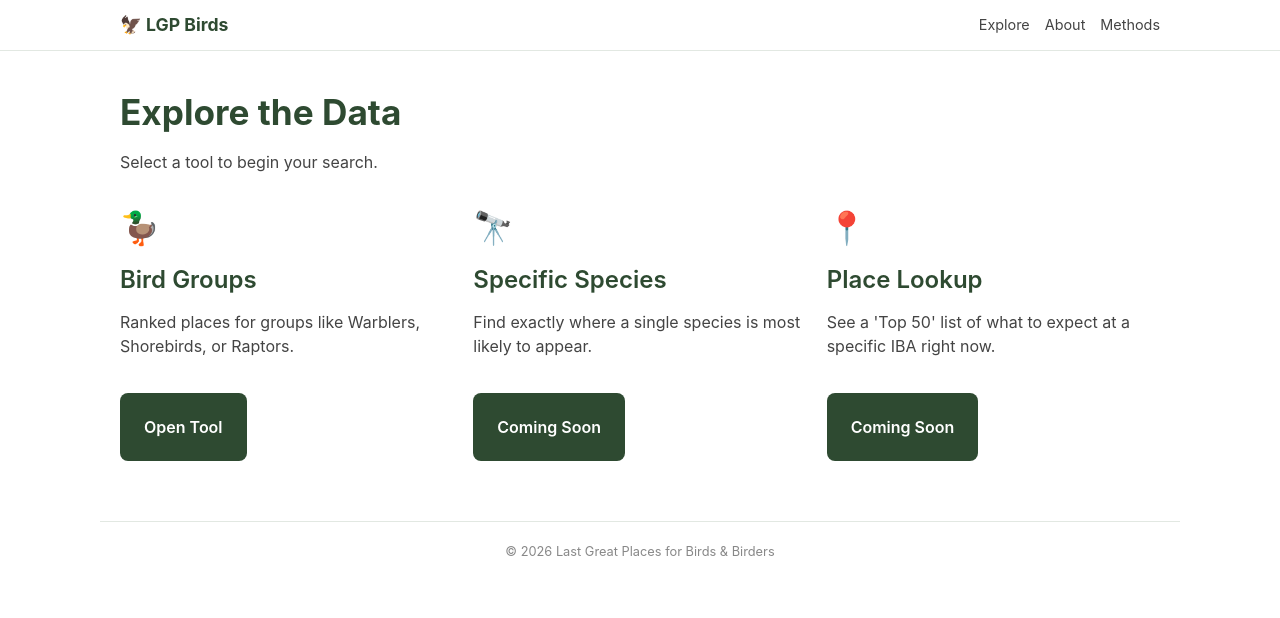
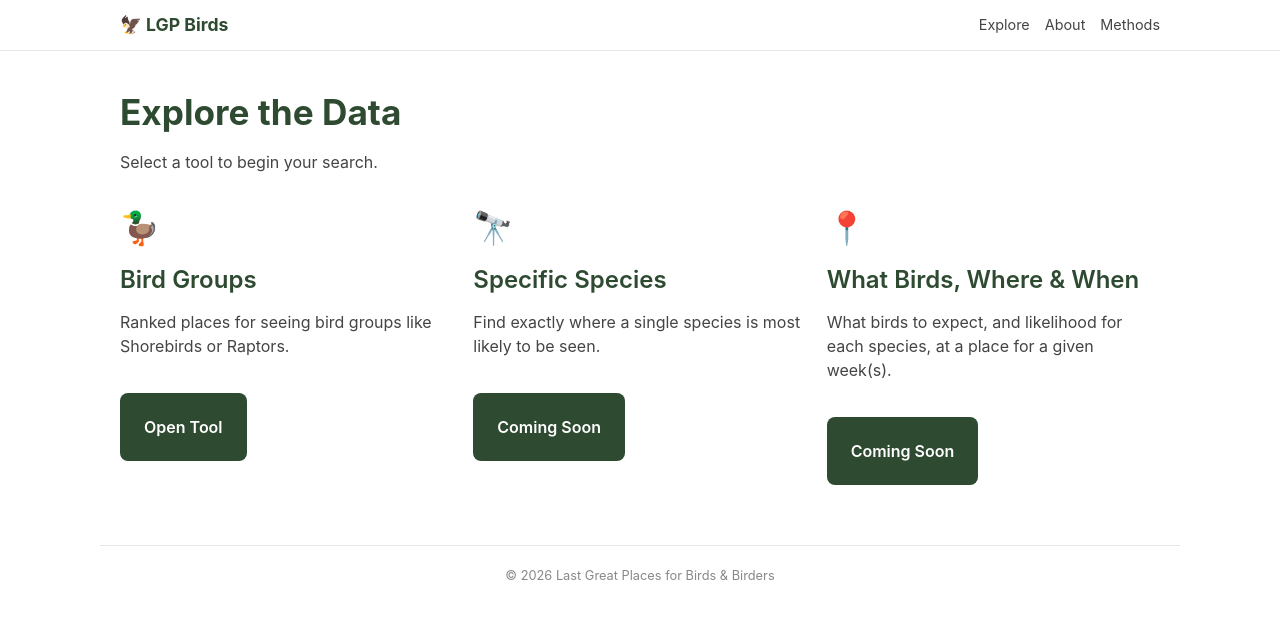
Before and after one commit to lastgreatplaces/LGP-Birds, a Next.js app: page /explore in a window 1280 px wide. Shown: the top 618 px of the page. Built offline with nearby package versions, Linux system fonts and the light colour scheme.

Commit message:
:minor wording for esxplore

```diff
--- a/app/explore/page.tsx
+++ b/app/explore/page.tsx
@@ -4,19 +4,19 @@ export default function ExploreHub() {
   const tools = [
     {
       title: "Bird Groups",
-      desc: "Ranked places for groups like Warblers, Shorebirds, or Raptors.",
+      desc: "Ranked places for seeing bird groups like Shorebirds or Raptors.",
       link: "/explore/groups",
       icon: "🦆"
     },
     {
       title: "Specific Species",
-      desc: "Find exactly where a single species is most likely to appear.",
+      desc: "Find exactly where a single species is most likely to be seen.",
       link: "/explore/species",
       icon: "🔭"
     },
     {
-      title: "Place Lookup",
-      desc: "See a 'Top 50' list of what to expect at a specific IBA right now.",
+      title: "What Birds, Where & When",
+      desc: "What birds to expect, and likelihood for each species, at a place for a given week(s).",
       link: "/explore/spot",
       icon: "📍"
     }
```
